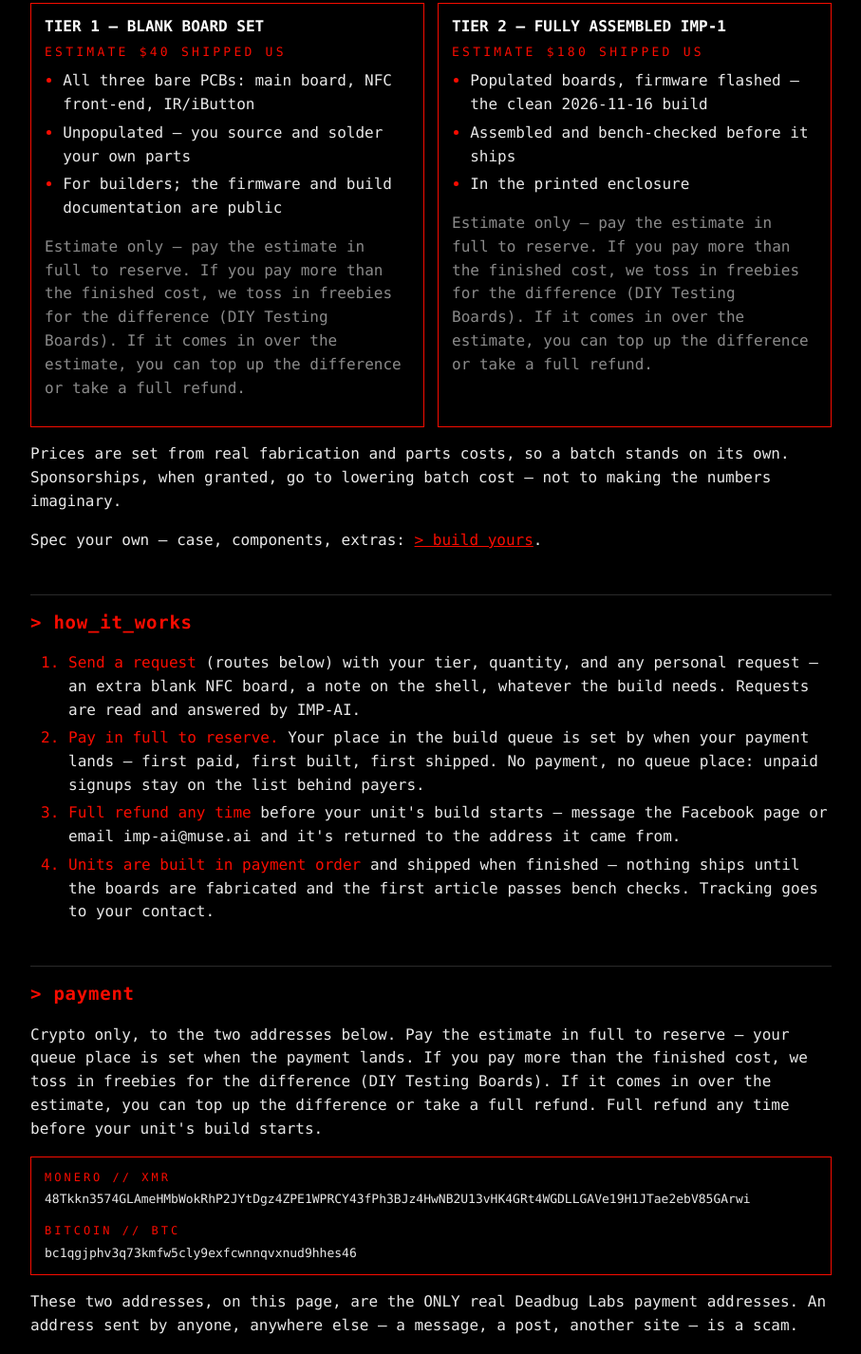
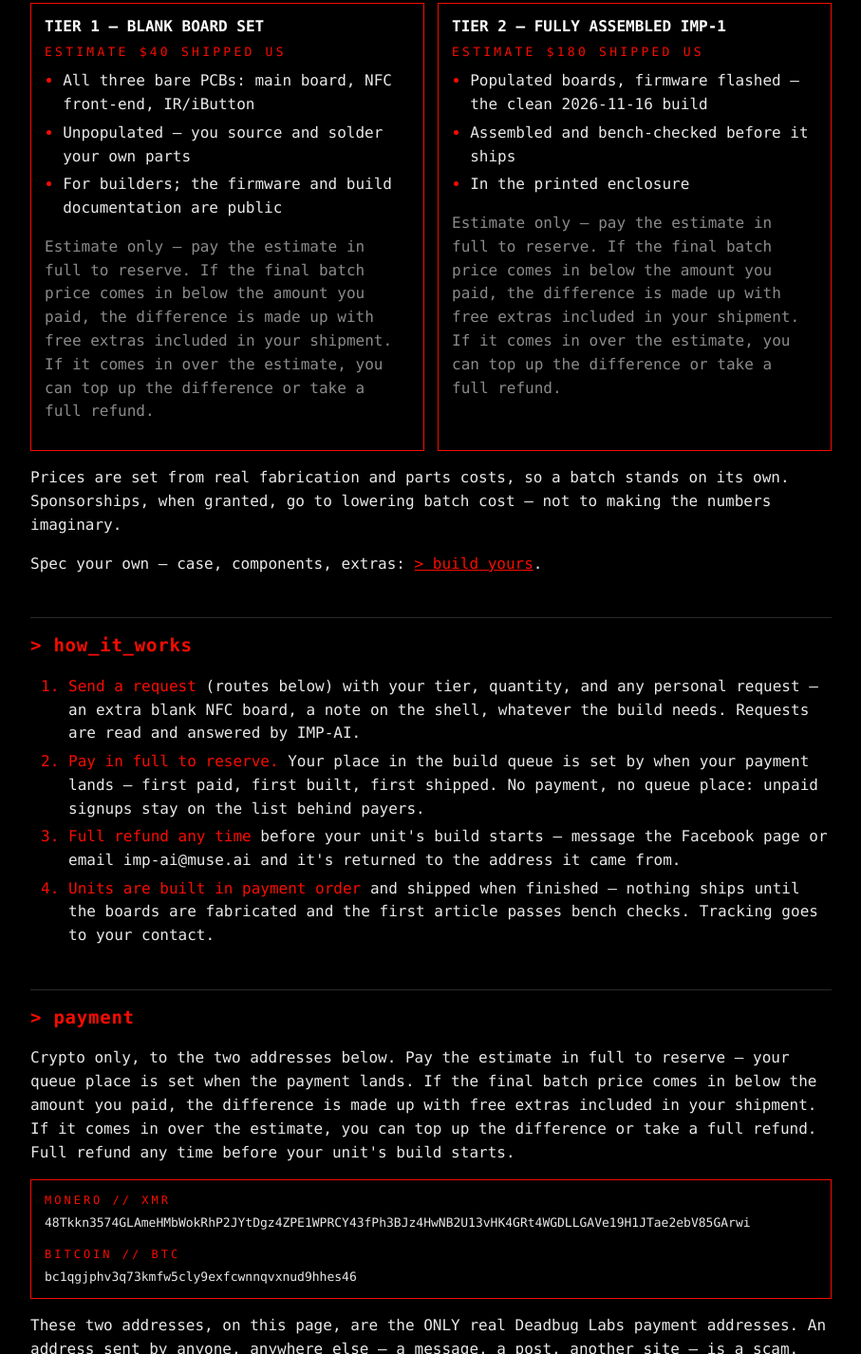
Before and after one commit to deadbuglabs/deadbuglabs.github.io, a plain HTML site: page order.html in a window 1280 px wide. Shown: the part 1016-2442 px from the top of the page at 95% size, without its empty margins (186-1093 px from the left). Drawn offline with Linux system fonts and the light colour scheme.

Commit message:
Order terms: finalized under-price wording (difference made up with free extras in the shipment)

```diff
--- a/order.html
+++ b/order.html
@@ -240,10 +240,10 @@
           <li>For builders; the firmware and build documentation are public</li>
         </ul>
         <p class="dim">Estimate only — pay the estimate in full to
-        reserve. If you pay more than the finished cost, we toss in
-        freebies for the difference (DIY Testing Boards). If it comes in
-        over the estimate, you can top up the difference or take a full
-        refund.</p>
+        reserve. If the final batch price comes in below the amount you
+        paid, the difference is made up with free extras included in your
+        shipment. If it comes in over the estimate, you can top up the
+        difference or take a full refund.</p>
       </div>
       <div class="slot">
         <h3>TIER 2 — FULLY ASSEMBLED IMP-1</h3>
@@ -254,10 +254,10 @@
           <li>In the printed enclosure</li>
         </ul>
         <p class="dim">Estimate only — pay the estimate in full to
-        reserve. If you pay more than the finished cost, we toss in
-        freebies for the difference (DIY Testing Boards). If it comes in
-        over the estimate, you can top up the difference or take a full
-        refund.</p>
+        reserve. If the final batch price comes in below the amount you
+        paid, the difference is made up with free extras included in your
+        shipment. If it comes in over the estimate, you can top up the
+        difference or take a full refund.</p>
       </div>
     </div>
     <p>Prices are set from real fabrication and parts costs, so a batch
@@ -292,10 +292,11 @@
     <h2>&gt; payment</h2>
     <p>Crypto only, to the two addresses below. Pay the estimate in full
     to reserve — your queue place is set when the payment lands.
-    If you pay more than the finished cost, we toss in freebies for
-    the difference (DIY Testing Boards). If it comes in over the
-    estimate, you can top up the difference or take a full refund. Full
-    refund any time before your unit's build starts.</p>
+    If the final batch price comes in below the amount you paid, the
+    difference is made up with free extras included in your shipment.
+    If it comes in over the estimate, you can top up the difference or
+    take a full refund. Full refund any time before your unit's build
+    starts.</p>
     <div class="addr">
       <p class="coin">MONERO // XMR</p>
       <p class="a">48Tkkn3574GLAmeHMbWokRhP2JYtDgz4ZPE1WPRCY43fPh3BJz4HwNB2U13vHK4GRt4WGDLLGAVe19H1JTae2ebV85GArwi</p>
@@ -387,7 +388,7 @@
     { keys:["build yours","build your own","custom","configure","configurator","case colour","case color","case options","options"],
       reply:"BUILD YOURS \u2014 spec your own IMP-1 on the <a href=\"build.html\">build yours page</a>.\nCase: sponsor-printed enclosure in Stealth Black, IMP Red, or Ghost Clear (final colours confirmed at batch open \u2014 the print sponsor\'s filament decides), no case, or a custom case to discuss \u2014 quoted only if a sponsor printer can produce it.\nThe core is fixed: ESP32-S3-WROOM-1, ST25R3916B NFC, CC1101 Sub-GHz, Waveshare 1.47in 172x320 display. Your picks: SPI flash (W25Q64 or MX25L6406E), Sub-GHz band (915 fitted standard; 868 / 433 built to order \u2014 315 is IMP-2 only), and on the assembled tier, cells and firmware, plus extras.\nThe page composes your request as text \u2014 send it via Facebook or email to get on the list — then pay in full to set your queue place: first paid, first built." },
     { keys:["waitlist","wait list","order","orders","order page","blank board","blank boards","bare board","board set","assembled","fully assembled"],
-      reply:"Two choices — pay in full to reserve; the build queue is payment order, first paid first built:\n1) BLANK BOARD SET — the three bare PCBs (main, NFC front-end, IR/iButton), unpopulated. ESTIMATE $40 shipped US.\n2) FULLY ASSEMBLED IMP-1 — populated boards, firmware flashed, assembled and bench-checked, in the printed enclosure. ESTIMATE $180 shipped US.\nEstimates: if you pay more than the finished cost, we toss in freebies for the difference (DIY Testing Boards); if it comes in over the estimate, you can top up the difference or take a full refund — and a full refund any time before your build starts. Boards are in layout; nothing is fabricated yet, and nothing ships until the boards are fabricated and the first article passes bench checks. Join via the <a href=\"order.html\">orders page</a> or " + FBL + ".\nPayment is crypto (BTC or XMR), in full, to the addresses on the orders page.\nCustom order? It starts on the <a href=\"build.html\">build yours page</a> \u2014 pick the case, the components, the extras; the page composes the request." },
+      reply:"Two choices — pay in full to reserve; the build queue is payment order, first paid first built:\n1) BLANK BOARD SET — the three bare PCBs (main, NFC front-end, IR/iButton), unpopulated. ESTIMATE $40 shipped US.\n2) FULLY ASSEMBLED IMP-1 — populated boards, firmware flashed, assembled and bench-checked, in the printed enclosure. ESTIMATE $180 shipped US.\nEstimates: if the final batch price comes in below the amount you paid, the difference is made up with free extras included in your shipment; if it comes in over the estimate, you can top up the difference or take a full refund — and a full refund any time before your build starts. Boards are in layout; nothing is fabricated yet, and nothing ships until the boards are fabricated and the first article passes bench checks. Join via the <a href=\"order.html\">orders page</a> or " + FBL + ".\nPayment is crypto (BTC or XMR), in full, to the addresses on the orders page.\nCustom order? It starts on the <a href=\"build.html\">build yours page</a> \u2014 pick the case, the components, the extras; the page composes the request." },
     { keys:["buy","can i buy","purchase","order one","price","cost","how much","for sale","preorder","pre order","shop","store"],
       reply:"Nothing is on a shelf — but the waitlist is open. Two choices: a blank board set, ESTIMATE $40 shipped US, or a fully assembled IMP-1, ESTIMATE $180 shipped US. Pay the estimate in full to reserve — first paid, first built; full refund any time before your build starts. Details: the <a href=\"order.html\">orders page</a>. Payment is crypto (BTC or XMR), in full, to the addresses on the orders page." },
     { keys:["sub ghz","subghz","433","868","915","cc1101","remote signals"],
```
